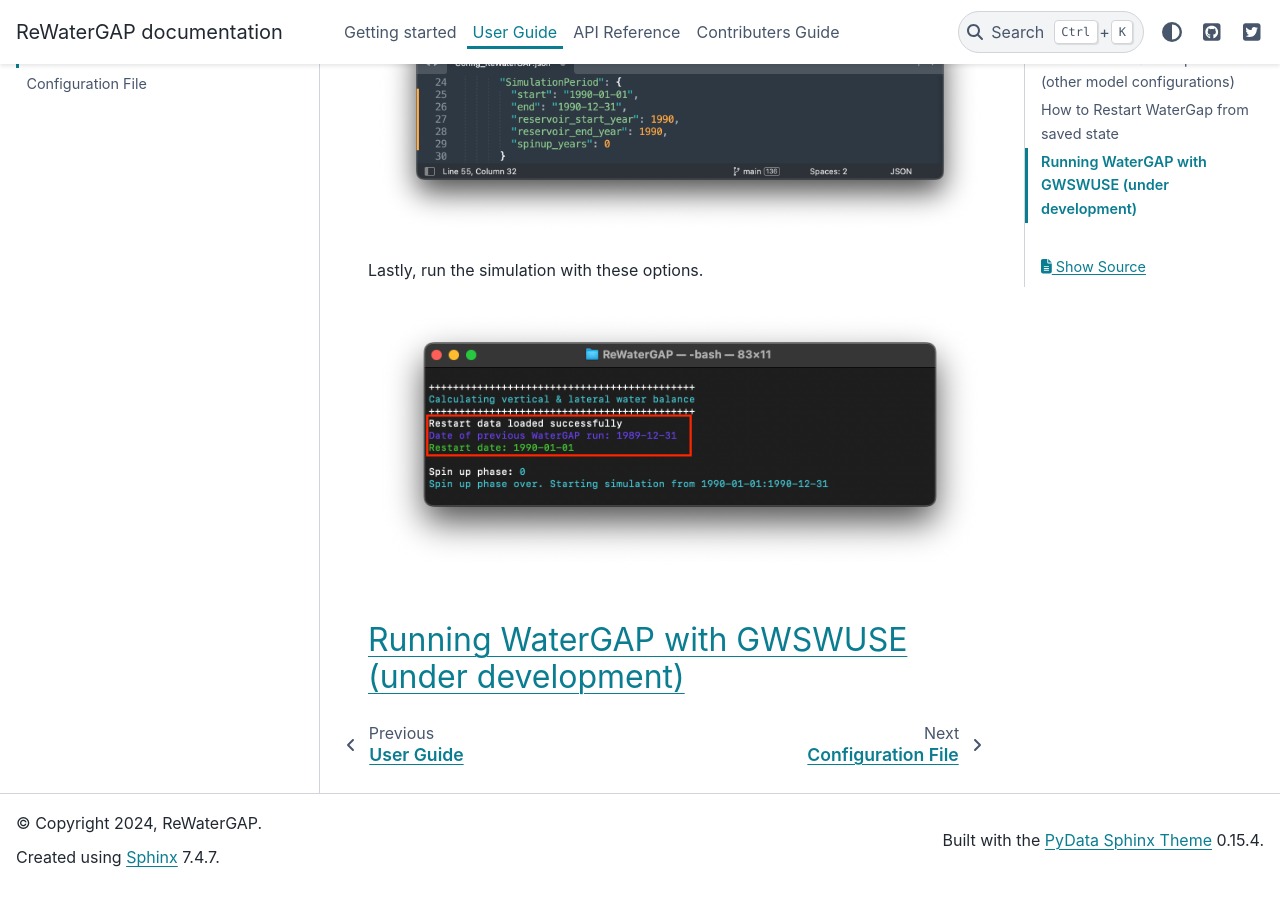
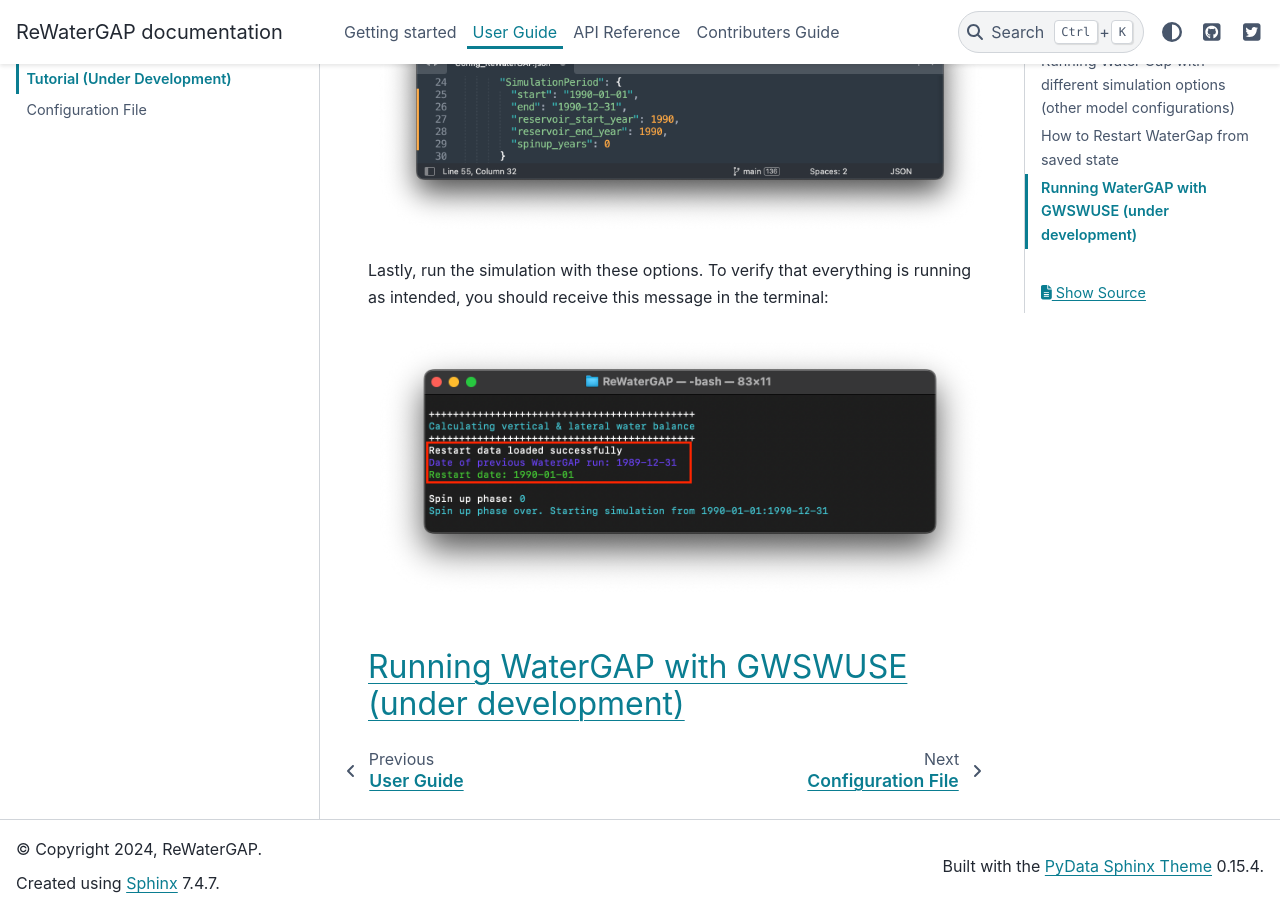
Before and after one commit to HydrologyFrankfurt/ReWaterGAP, a Sphinx documentation site: the page built from docs/user_guide/tutorials.rst, in a window 1280 px wide and 900 px high, scrolled down 14804 px. Built offline with Sphinx 7.4.7 and the PyData theme 0.15.4, drawn with Linux system fonts in a browser that asks for light colours; pages that are not in the unit, such as notebooks, are missing from menus.

Commit message:
Update tutorials.rst

```diff
--- a/docs/user_guide/tutorials.rst
+++ b/docs/user_guide/tutorials.rst
@@ -271,7 +271,7 @@
 
 .. figure:: ../images/getting_started/tutorials/simulation_period_after_restart.png
 
-Lastly, run the simulation with these options.
+Lastly, run the simulation with these options. To verify that everything is running as intended, you should receive this message in the terminal:
 
 .. figure:: ../images/getting_started/tutorials/terminal_restart_run_successful.png
 
```
